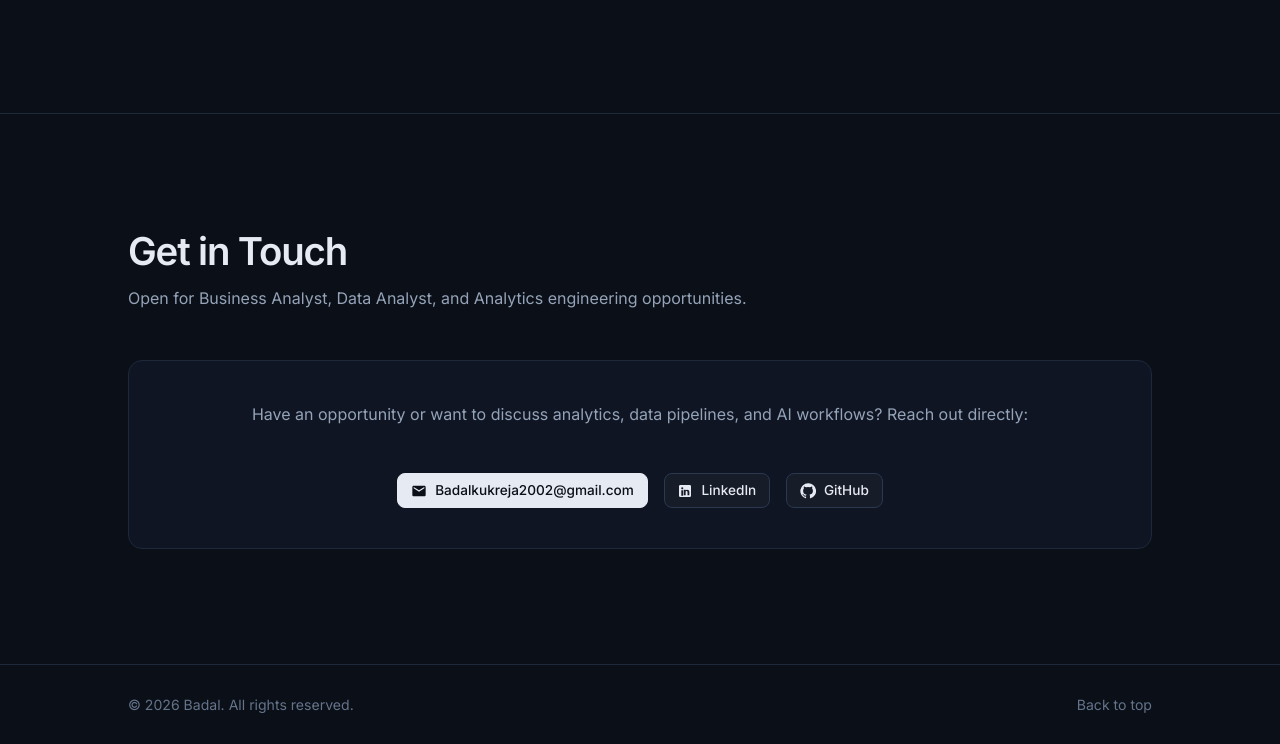
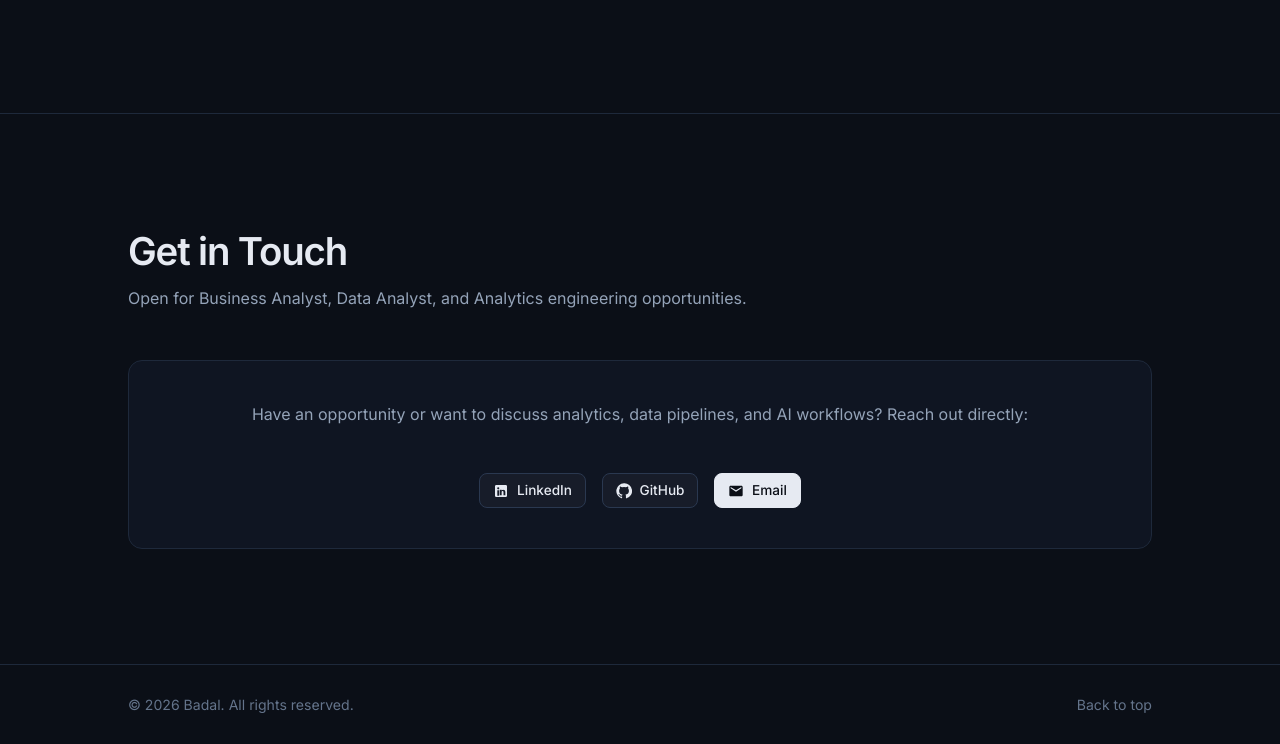
Before and after one commit to Badal214112-gif/portfolio, a plain HTML site: page index.html in a window 1280 px wide. Shown: the part 4482-5226 px from the top of the page. Drawn offline with Linux system fonts and the light colour scheme.

Commit message:
Add files via upload

```diff
--- a/index.html
+++ b/index.html
@@ -399,14 +399,6 @@ footer a:hover{color:var(--text)}
       </p>
       <div class="links" style="display: flex; gap: 1rem; justify-content: center; flex-wrap: wrap;">
 
-        <!-- Direct Email Link -->
-        <a class="btn primary" href="mailto:Badalkukreja2002@gmail.com" style="display: inline-flex; align-items: center; gap: 8px;">
-          <svg viewBox="0 0 24 24" width="18" height="18" fill="currentColor" aria-hidden="true">
-            <path d="M20 4H4c-1.1 0-1.99.9-1.99 2L2 18c0 1.1.9 2 2 2h16c1.1 0 2-.9 2-2V6c0-1.1-.9-2-2-2zm0 4l-8 5-8-5V6l8 5 8-5v2z"/>
-          </svg>
-          Badalkukreja2002@gmail.com
-        </a>
-
         <!-- LinkedIn Profile Link -->
         <a class="btn" href="https://www.linkedin.com/in/badal-b7b136261/" target="_blank" rel="noopener" style="display: inline-flex; align-items: center; gap: 8px;">
           <svg viewBox="0 0 24 24" width="18" height="18" fill="currentColor" aria-hidden="true">
@@ -421,6 +413,14 @@ footer a:hover{color:var(--text)}
             <path d="M12 .5a11.5 11.5 0 0 0-3.64 22.41c.58.1.79-.25.79-.56v-2c-3.2.7-3.88-1.37-3.88-1.37-.52-1.33-1.28-1.69-1.28-1.69-1.05-.72.08-.7.08-.7 1.15.08 1.76 1.19 1.76 1.19 1.03 1.76 2.69 1.25 3.35.96.1-.75.4-1.25.73-1.54-2.55-.29-5.24-1.28-5.24-5.69 0-1.26.45-2.28 1.19-3.09-.12-.29-.52-1.46.11-3.05 0 0 .97-.31 3.17 1.18a11 11 0 0 1 5.77 0c2.2-1.49 3.17-1.18 3.17-1.18.63 1.59.23 2.76.11 3.05.74.81 1.19 1.83 1.19 3.09 0 4.42-2.69 5.39-5.25 5.68.41.36.78 1.06.78 2.14v3.17c0 .31.21.67.8.56A11.5 11.5 0 0 0 12 .5z"/>
           </svg>
           GitHub
+        </a>
+
+        <!-- Direct Email Link -->
+        <a class="btn primary" href="mailto:Badalkukreja2002@gmail.com" style="display: inline-flex; align-items: center; gap: 8px;">
+          <svg viewBox="0 0 24 24" width="18" height="18" fill="currentColor" aria-hidden="true">
+            <path d="M20 4H4c-1.1 0-1.99.9-1.99 2L2 18c0 1.1.9 2 2 2h16c1.1 0 2-.9 2-2V6c0-1.1-.9-2-2-2zm0 4l-8 5-8-5V6l8 5 8-5v2z"/>
+          </svg>
+          Email
         </a>
 
       </div>
```
